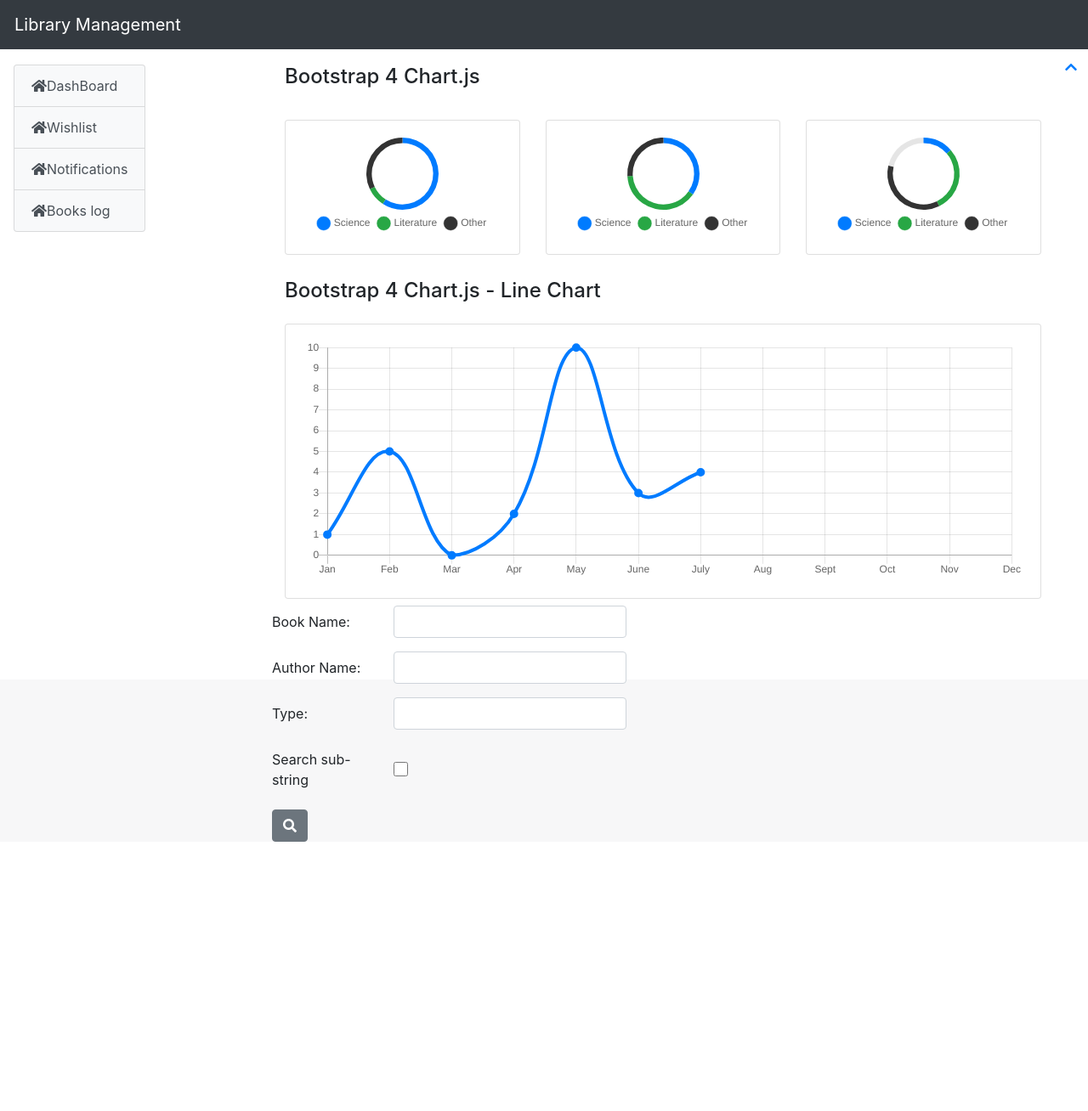
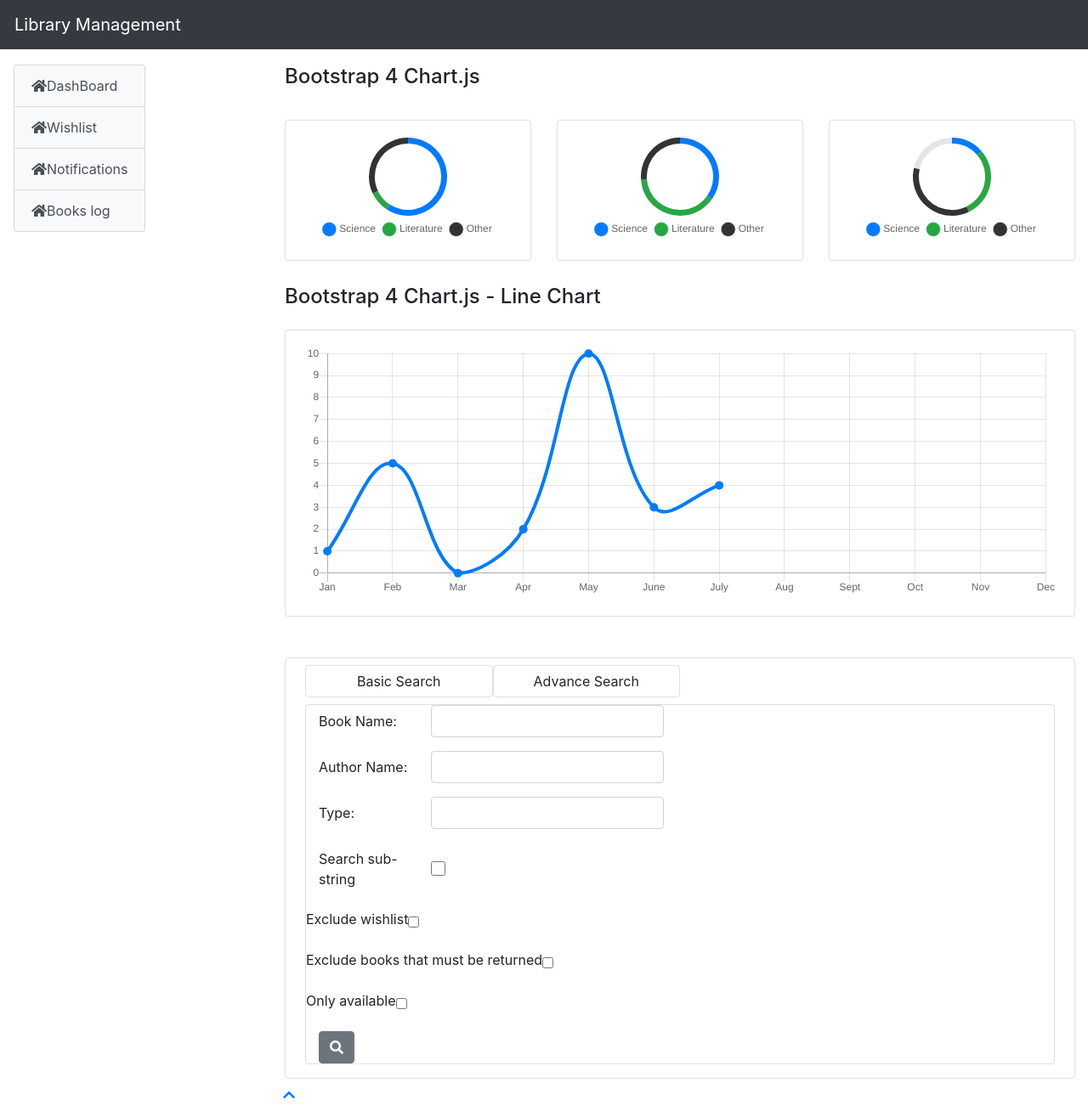
Before and after one commit to marcupalii/library-management., a Flask app: page /account in a window 1280 px wide. Shown: the whole page at 85% size. Before the commit the page ends 991 px from the top, so only its background shows below. Run offline with Flask 2, Linux system fonts and the light colour scheme; a user stored in the database is signed in; tables that the repository leaves empty hold one stand-in row (values such as "Sample post"); some libraries are stand-ins or nearby versions.

Commit message:
- basic and advance search( exclude wishlist, exclude books that are not returned, only available)

```diff
--- a/app/forms.py
+++ b/app/forms.py
@@ -18,7 +18,9 @@
     search_author = StringField(label='Author Name: ', validators=[Optional()])
     search_type = StringField(label='Type: ', validators=[Optional()])
     search_substring = BooleanField('Search sub-string')
-
+    exclude_wishlist = BooleanField('Exclude wishlist')
+    exclude_current_book = BooleanField('Exclude books that must be returned')
+    only_available = BooleanField('Only available')
     def validate(self):
         if not super(Search, self).validate():
             return False
--- a/app/routes/account.py
+++ b/app/routes/account.py
@@ -1,4 +1,3 @@
-
 from flask import render_template, request, url_for, redirect
 from app import app, db
 from app.models import User, EntryWishlist, Book, BookSeries, Notifications, Author, Log, EntryLog
@@ -85,20 +84,134 @@
                 name = '%' + form.search_name.data + '%' if form.search_name.data else '%%'
                 type = '%' + form.search_type.data + '%' if form.search_type.data else '%%'
 
-            # .join(EntryWishlist, EntryWishlist.id_book != Book.id) \
-            # .filter(EntryWishlist.id_wishlist == current_user.wishlist.id, ) \
+            book_author_join = None
 
-            book_author_join = Book.query \
-                .filter(Book.name.like(name) & (Book.type.like(type))) \
-                .join(Author, Book.author_id == Author.id) \
-                .filter(Author.name.like(author)) \
-                .order_by(Book.name) \
-                .add_columns(Author.id, Author.name) \
-                .paginate(
-                per_page=3,
-                page=form.page_number.data,
-                error_out=True
-            )
+            if form.only_available.data:
+                entry_wishlist = EntryWishlist.query.filter_by(id_wishlist=current_user.wishlist.id).all()
+                ids_wishlist = []
+                for entry in entry_wishlist:
+                    ids_wishlist.append(entry.id_book)
+
+                ids_current_books = []
+                log = Log.query.filter_by(id_user=current_user.id).first()
+                entry_logs = db.session().query(EntryLog).filter(
+                    (EntryLog.id_log == log.id)
+                    & ~(EntryLog.status == "Returned")
+                ).all()
+
+                for entry in entry_logs:
+                    ids_current_books.append(BookSeries.query.filter_by(id=entry.id_book_series).first().book_id)
+
+                book_author_join = db.session() \
+                    .query(Book) \
+                    .filter(
+                    ~(Book.id.in_(ids_wishlist))
+                    & (Book.type.like(type))
+                    & (Book.name.like(name))
+                    & ~(Book.id.in_(ids_current_books))
+                    & (Book.count_free_books > 3)
+                ) \
+                    .join(Author, Book.author_id == Author.id) \
+                    .filter(Author.name.like(author)) \
+                    .order_by(Book.name) \
+                    .add_columns(Author.id, Author.name) \
+                    .paginate(
+                    per_page=3,
+                    page=form.page_number.data,
+                    error_out=True
+                )
+
+            elif form.exclude_wishlist.data and form.exclude_current_book.data:
+                entry_wishlist = EntryWishlist.query.filter_by(id_wishlist=current_user.wishlist.id).all()
+                ids_wishlist = []
+                for entry in entry_wishlist:
+                    ids_wishlist.append(entry.id_book)
+
+                ids_current_books = []
+                log = Log.query.filter_by(id_user=current_user.id).first()
+                entry_logs = db.session().query(EntryLog).filter(
+                    (EntryLog.id_log == log.id)
+                    & ~(EntryLog.status == "Returned")
+                ).all()
+
+                for entry in entry_logs:
+                    ids_current_books.append(BookSeries.query.filter_by(id=entry.id_book_series).first().book_id)
+
+                book_author_join = db.session() \
+                    .query(Book) \
+                    .filter(
+                    ~(Book.id.in_(ids_wishlist))
+                    & (Book.type.like(type))
+                    & (Book.name.like(name))
+                    & ~(Book.id.in_(ids_current_books))
+                ) \
+                    .join(Author, Book.author_id == Author.id) \
+                    .filter(Author.name.like(author)) \
+                    .order_by(Book.name) \
+                    .add_columns(Author.id, Author.name) \
+                    .paginate(
+                    per_page=3,
+                    page=form.page_number.data,
+                    error_out=True
+                )
+            elif form.exclude_wishlist.data:
+                entry_wishlist = EntryWishlist.query.filter_by(id_wishlist=current_user.wishlist.id).all()
+                ids = []
+                for entry in entry_wishlist:
+                    ids.append(entry.id_book)
+
+                book_author_join = db.session() \
+                    .query(Book) \
+                    .filter(~(Book.id.in_(ids)) & (Book.type.like(type)) & Book.name.like(name)) \
+                    .join(Author, Book.author_id == Author.id) \
+                    .filter(Author.name.like(author)) \
+                    .order_by(Book.name) \
+                    .add_columns(Author.id, Author.name) \
+                    .paginate(
+                    per_page=3,
+                    page=form.page_number.data,
+                    error_out=True
+                )
+            elif form.exclude_current_book.data:
+                ids_current_books = []
+                log = Log.query.filter_by(id_user=current_user.id).first()
+                entry_logs = db.session().query(EntryLog).filter(
+                    (EntryLog.id_log == log.id)
+                    & ~(EntryLog.status == "Returned")
+                ).all()
+
+                for entry in entry_logs:
+                    ids_current_books.append(BookSeries.query.filter_by(id=entry.id_book_series).first().book_id)
+
+                book_author_join = db.session() \
+                    .query(Book) \
+                    .filter(
+                    (Book.type.like(type))
+                    & (Book.name.like(name))
+                    & ~(Book.id.in_(ids_current_books))
+                ) \
+                    .join(Author, Book.author_id == Author.id) \
+                    .filter(Author.name.like(author)) \
+                    .order_by(Book.name) \
+                    .add_columns(Author.id, Author.name) \
+                    .paginate(
+                    per_page=3,
+                    page=form.page_number.data,
+                    error_out=True
+                )
+            else:
+                book_author_join = Book.query \
+                    .filter(Book.name.like(name) & (Book.type.like(type))) \
+                    .join(Author, Book.author_id == Author.id) \
+                    .filter(Author.name.like(author)) \
+                    .order_by(Book.name) \
+                    .add_columns(Author.id, Author.name) \
+                    .paginate(
+                    per_page=3,
+                    page=form.page_number.data,
+                    error_out=True
+                )
+
             if book_author_join:
                 for entry in book_author_join.items:
                     entry_wishlist = EntryWishlist.query.filter_by(
--- a/app/static/css/account.css
+++ b/app/static/css/account.css
@@ -3,7 +3,7 @@
     display: none;
 }
 
-.boder-content {
+.border-content {
     border: 1px solid rgba(0, 0, 0, .125);
     border-radius: .25rem;
 }
--- a/app/static/css/layout_top_navbar.css
+++ b/app/static/css/layout_top_navbar.css
@@ -3,7 +3,7 @@
     height: 100%;
     width: 100%;
     padding-top: 30px;
-    background: rgba(203, 203, 210, 0.15);
+    /*background: rgba(203, 203, 210, 0.15);*/
 }
 
 footer {
--- a/app/templates/account.html
+++ b/app/templates/account.html
@@ -70,12 +70,21 @@
         </div>
     </div>
 
-    <div class="container-fluid>
-        <div class="row">
+    <div class="container-fluid">
+        <div class="container-fluid border-content mt-5">
+            <div class="row m-2">
+                <div class="col-sm-3 btn border-content" id="basic-search-container">
+                    Basic Search
+                </div>
+                <div class="col-sm-3 btn border-content" id="advance-search-container">
+                    Advance Search
+                </div>
+            </div>
+            <div class="row border-content m-2 mb-3">
 
                 <a id="jump-here"></a>
 
-            <form method="post" novalidate>
+                <form class="container-fluid" method="post" novalidate>
                     {{ form.hidden_tag() }}
                     {{ form.page_number }}
                     <div class="form-group row">
@@ -104,6 +113,24 @@
                             {{ form.search_substring }}
                         </div>
                     </div>
+                    <div class="form-group row">
+                        {{ form.exclude_wishlist.label }}
+                        <div class="col-sm-20 check-container">
+                            {{ form.exclude_wishlist }}
+                        </div>
+                    </div>
+                    <div class="form-group row">
+                        {{ form.exclude_current_book.label }}
+                        <div class="col-sm-20 check-container">
+                            {{ form.exclude_current_book }}
+                        </div>
+                    </div>
+                    <div class="form-group row">
+                        {{ form.only_available.label }}
+                        <div class="col-sm-20 check-container">
+                            {{ form.only_available }}
+                        </div>
+                    </div>
 
                     <div class="" id="search_name_error"></div>
                     <div>
@@ -115,6 +142,8 @@
 
 
             </div>
+        </div>
+
         <div class="row">
             <div id="collapse-table">
                 <div class="col-lg-12">
```
Also changed, not shown: app/models.py (+71 -154 lines). Lines whose indentation alone changed are shown as unchanged.
